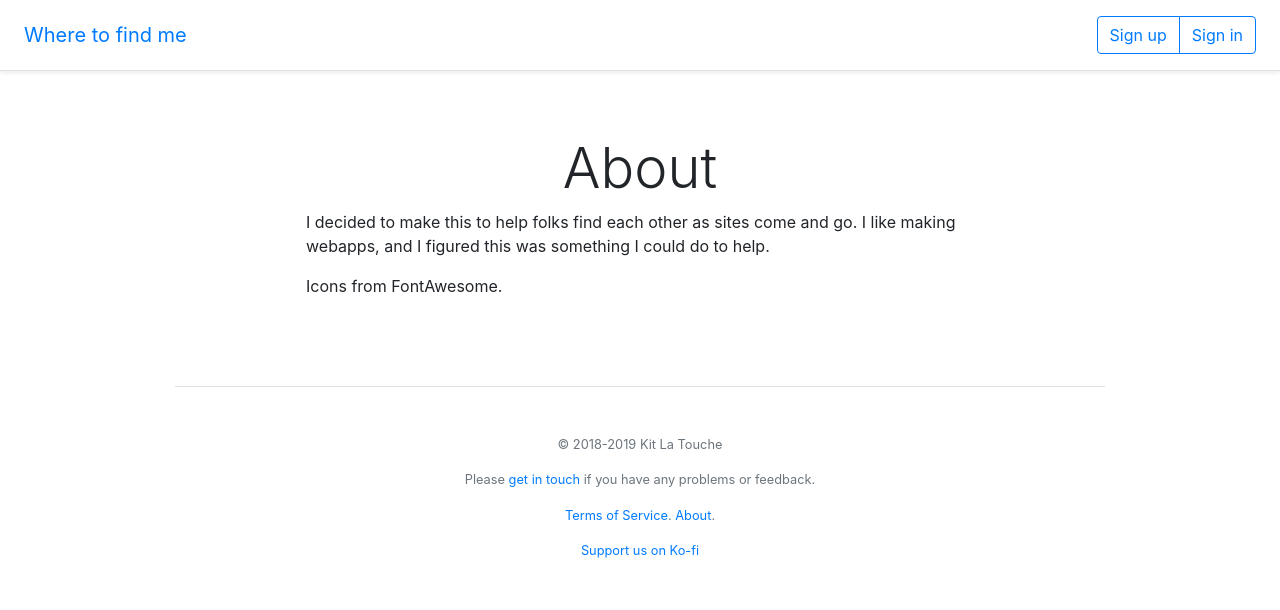
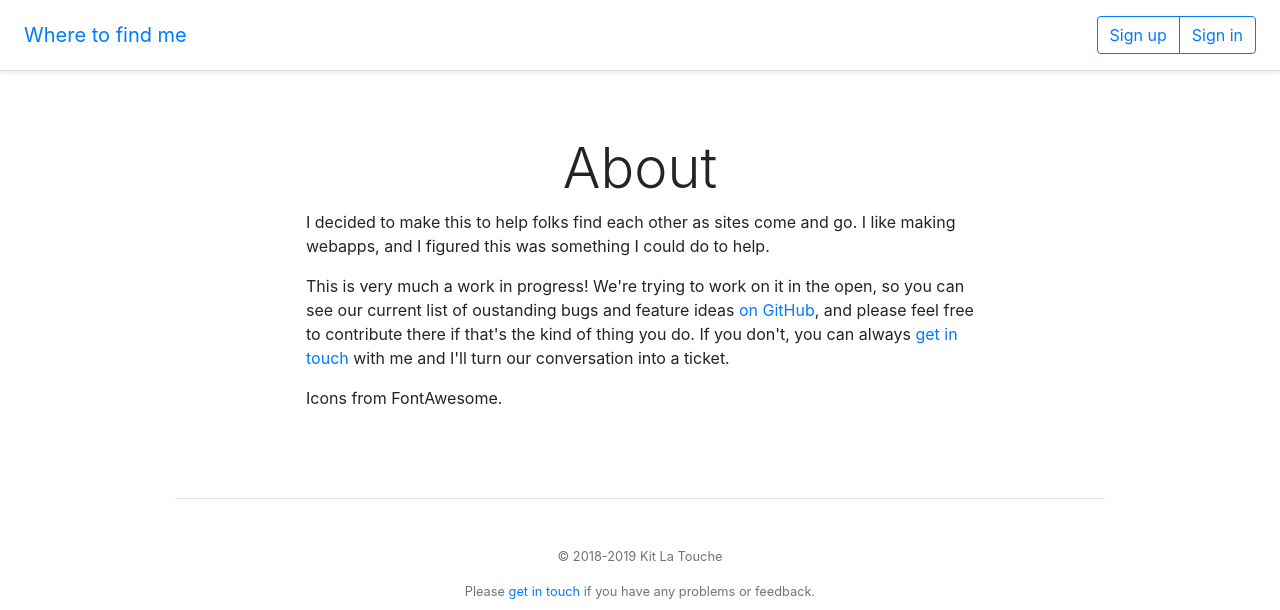
Before and after one commit to wlonk/wheretofind.me, a Django app: page /about/ in a window 1280 px wide. Shown: the top 610 px of the page. Run offline with Django 3.2, Linux system fonts and the light colour scheme; some libraries are stand-ins or nearby versions.

Commit message:
Include GitHub link in About page

```diff
--- a/templates/about.html
+++ b/templates/about.html
@@ -7,6 +7,14 @@
   like making webapps, and I figured this was something I could do to help.
 </p>
 <p>
+  This is very much a work in progress! We're trying to work on it in the open,
+  so you can see our current list of oustanding bugs and feature ideas
+  <a href="https://github.com/wlonk/wheretofind.me/issues">on GitHub</a>, and
+  please feel free to contribute there if that's the kind of thing you do. If
+  you don't, you can always <a href="{% url "user-profile" slug="kit" %}">get
+  in touch</a> with me and I'll turn our conversation into a ticket.
+</p>
+<p>
   Icons from FontAwesome.
 </p>
 {% endblock "main" %}
```
